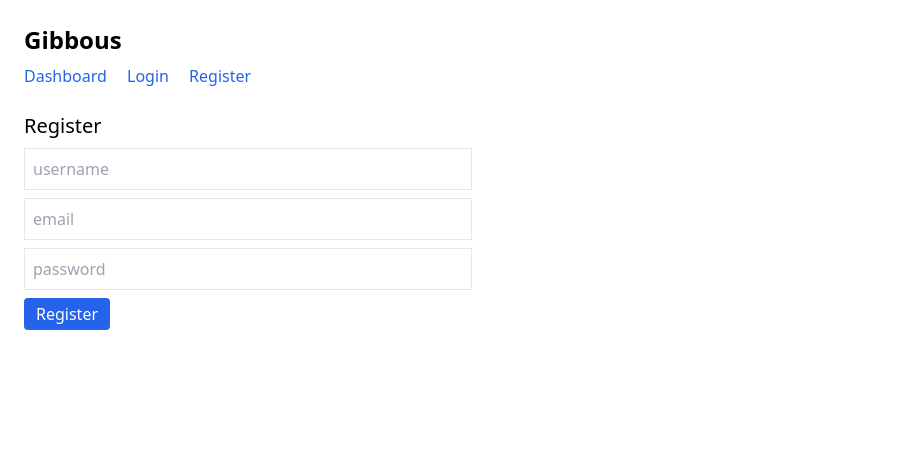
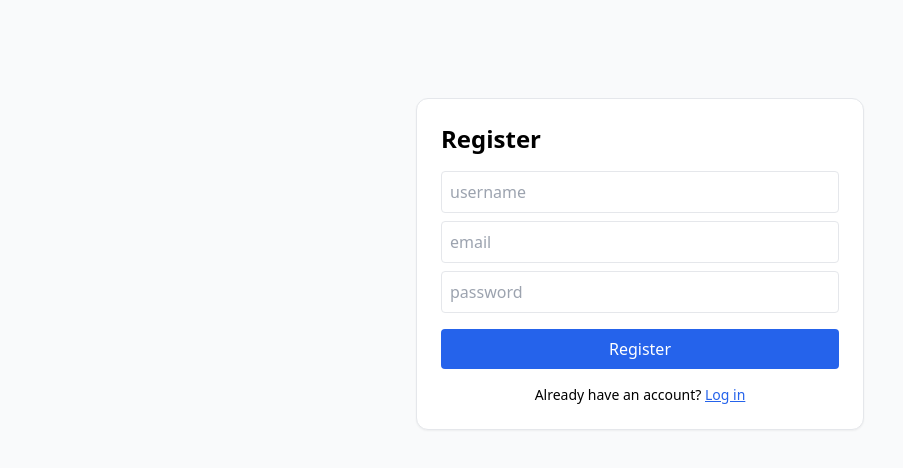
Before and after one commit to tlgrf/gibbous, a React (Vite) app in the folder frontend/: page /register in a window 1280 px wide. Shown: the top 468 px of the page, without its empty margins (0-903 px from the left). Built offline with nearby package versions, Linux system fonts and the light colour scheme.

Commit message:
feat(ui): navbar + login landing + auth links; redirect to dashboard after register

```diff
--- a/frontend/src/App.jsx
+++ b/frontend/src/App.jsx
@@ -1,18 +1,15 @@
 import React from 'react'
-import { Outlet, Link } from 'react-router-dom'
+import { Outlet, useLocation } from 'react-router-dom'
+import Navbar from './components/Navbar'
 
 export default function App(){
+  const { pathname } = useLocation()
+  const hideNav = pathname === '/login' || pathname === '/register'
+
   return (
-    <div className="p-6">
-      <header className="mb-6">
-        <h1 className="text-2xl font-bold">Gibbous</h1>
-        <nav className="mt-2 space-x-4">
-          <Link to="/dashboard" className="text-blue-600">Dashboard</Link>
-          <Link to="/login" className="text-blue-600"> Login</Link>
-          <Link to="/register" className="text-blue-600"> Register</Link>
-        </nav>
-      </header>
-      <main>
+    <div className="min-h-screen bg-gray-50">
+      {!hideNav && <Navbar />}
+      <main className="max-w-5xl mx-auto px-4 py-6">
         <Outlet />
       </main>
     </div>
--- /dev/null
+++ b/frontend/src/components/Navbar.jsx
@@ -0,0 +1,50 @@
+import React, { useEffect, useState } from 'react'
+import { Link, useNavigate } from 'react-router-dom'
+
+export default function Navbar(){
+  const [user, setUser] = useState(null)
+  const [csrf, setCsrf] = useState(null)
+  const nav = useNavigate()
+
+  useEffect(() => {
+    async function loadMe(){
+      try{
+        const me = await fetch('/api/me', { credentials: 'include' }).then(r => r.json())
+        setUser(me.user || null)
+        setCsrf(me.csrf || null)
+      }catch(_){}
+    }
+    loadMe()
+  }, [])
+
+  async function logout(){
+    try{
+      await fetch('/api/logout', {
+        method:'POST',
+        credentials:'include',
+        headers: csrf ? { 'X-CSRF-Token': csrf } : {}
+      })
+    }finally{
+      nav('/login', { replace: true })
+    }
+  }
+
+  if (!user) return null
+
+  return (
+    <nav className="w-full border-b bg-white/90 backdrop-blur sticky top-0 z-10">
+      <div className="max-w-5xl mx-auto px-4 py-3 flex items-center justify-between">
+        <div className="flex items-center gap-6">
+          <Link to="/dashboard" className="font-semibold hover:underline">Dashboard</Link>
+          <Link to="/in-progress" className="text-yellow-600 hover:underline">In Progress</Link>
+          <Link to="/dropped" className="text-blue-600 hover:underline">Dropped</Link>
+          <Link to="/finished" className="text-green-600 hover:underline">Finished</Link>
+        </div>
+        <div className="flex items-center gap-3">
+          <span className="text-sm text-gray-600">Hi, {user.username}</span>
+          <button onClick={logout} className="px-3 py-1 rounded bg-gray-900 text-white text-sm">Log Out</button>
+        </div>
+      </div>
+    </nav>
+  )
+}
--- a/frontend/src/main.jsx
+++ b/frontend/src/main.jsx
@@ -12,7 +12,7 @@ createRoot(document.getElementById('root')).render(
     <BrowserRouter>
       <Routes>
         <Route path='/' element={<App />}>
-          <Route index element={<Navigate to='/dashboard' replace />} />
+          <Route index element={<Navigate to='/login' replace />} />
           <Route path='login' element={<Login />} />
           <Route path='register' element={<Register />} />
           <Route path='dashboard' element={<Dashboard />} />
--- a/frontend/src/pages/Login.jsx
+++ b/frontend/src/pages/Login.jsx
@@ -1,5 +1,5 @@
 import React, {useState} from 'react'
-import {useNavigate} from 'react-router-dom'
+import {useNavigate, Link} from 'react-router-dom'
 
 export default function Login(){
   const [login, setLogin] = useState('')
@@ -30,12 +30,20 @@ export default function Login(){
   }
 
   return (
-    <form onSubmit={submit} className="max-w-md">
-      <h2 className="text-xl mb-2">Login</h2>
-      <input className="border p-2 w-full mb-2" value={login} onChange={e=>setLogin(e.target.value)} placeholder='username or email' />
-      <input className="border p-2 w-full mb-2" value={password} onChange={e=>setPassword(e.target.value)} placeholder='password' type='password' />
-      <button className="bg-blue-600 text-white px-3 py-1 rounded" type='submit'>Login</button>
-      {msg && <div className="mt-2 text-red-600">{msg}</div>}
-    </form>
+    <div className="min-h-[60vh] grid place-items-center">
+      <form onSubmit={submit} className="w-full max-w-md border bg-white p-6 rounded-xl shadow-sm">
+        <h2 className="text-2xl font-semibold mb-4">Log in</h2>
+        <input className="border p-2 w-full mb-2 rounded" value={login} onChange={e=>setLogin(e.target.value)} placeholder='username or email' />
+        <input className="border p-2 w-full mb-4 rounded" value={password} onChange={e=>setPassword(e.target.value)} placeholder='password' type='password' />
+        <button className="bg-blue-600 text-white px-4 py-2 rounded w-full" type='submit'>Log in</button>
+        {msg && <div className="mt-2 text-red-600">{msg}</div>}
+        <div className="mt-4 text-sm text-center">
+          Or{' '}
+          <Link to="/register" className="text-blue-600 underline">
+            Register if you don’t have an account
+          </Link>
+        </div>
+      </form>
+    </div>
   )
 }
--- a/frontend/src/pages/Register.jsx
+++ b/frontend/src/pages/Register.jsx
@@ -1,10 +1,12 @@
 import React, {useState} from 'react'
+import { useNavigate, Link } from 'react-router-dom'
 
 export default function Register(){
   const [username, setUsername] = useState('')
   const [email, setEmail] = useState('')
   const [password, setPassword] = useState('')
   const [msg, setMsg] = useState(null)
+  const nav = useNavigate()
 
   async function submit(e){
     e.preventDefault()
@@ -18,24 +20,31 @@ export default function Register(){
       })
       let data = null
       try { data = await res.json() } catch {_=>{}}
-      if(!res.ok) {
+  if(!res.ok) {
         setMsg((data && (data.error || data.message)) || `HTTP ${res.status}`)
         return
       }
-      setMsg('registered')
+  // backend logs you in on register; go to dashboard
+  nav('/dashboard', { replace: true })
     } catch (err) {
       setMsg(String(err))
     }
   }
 
   return (
-    <form onSubmit={submit} className="max-w-md">
-      <h2 className="text-xl mb-2">Register</h2>
-      <input className="border p-2 w-full mb-2" value={username} onChange={e=>setUsername(e.target.value)} placeholder='username' />
-      <input className="border p-2 w-full mb-2" value={email} onChange={e=>setEmail(e.target.value)} placeholder='email' />
-      <input className="border p-2 w-full mb-2" value={password} onChange={e=>setPassword(e.target.value)} placeholder='password' type='password' />
-      <button className="bg-blue-600 text-white px-3 py-1 rounded" type='submit'>Register</button>
-      {msg && <div className="mt-2 text-red-600">{msg}</div>}
-    </form>
+    <div className="min-h-[60vh] grid place-items-center">
+      <form onSubmit={submit} className="w-full max-w-md border bg-white p-6 rounded-xl shadow-sm">
+        <h2 className="text-2xl font-semibold mb-4">Register</h2>
+        <input className="border p-2 w-full mb-2 rounded" value={username} onChange={e=>setUsername(e.target.value)} placeholder='username' />
+        <input className="border p-2 w-full mb-2 rounded" value={email} onChange={e=>setEmail(e.target.value)} placeholder='email' />
+        <input className="border p-2 w-full mb-4 rounded" value={password} onChange={e=>setPassword(e.target.value)} placeholder='password' type='password' />
+        <button className="bg-blue-600 text-white px-4 py-2 rounded w-full" type='submit'>Register</button>
+        {msg && <div className="mt-2 text-red-600">{msg}</div>}
+        <div className="mt-4 text-sm text-center">
+          Already have an account?{' '}
+          <Link to="/login" className="text-blue-600 underline">Log in</Link>
+        </div>
+      </form>
+    </div>
   )
 }
```
